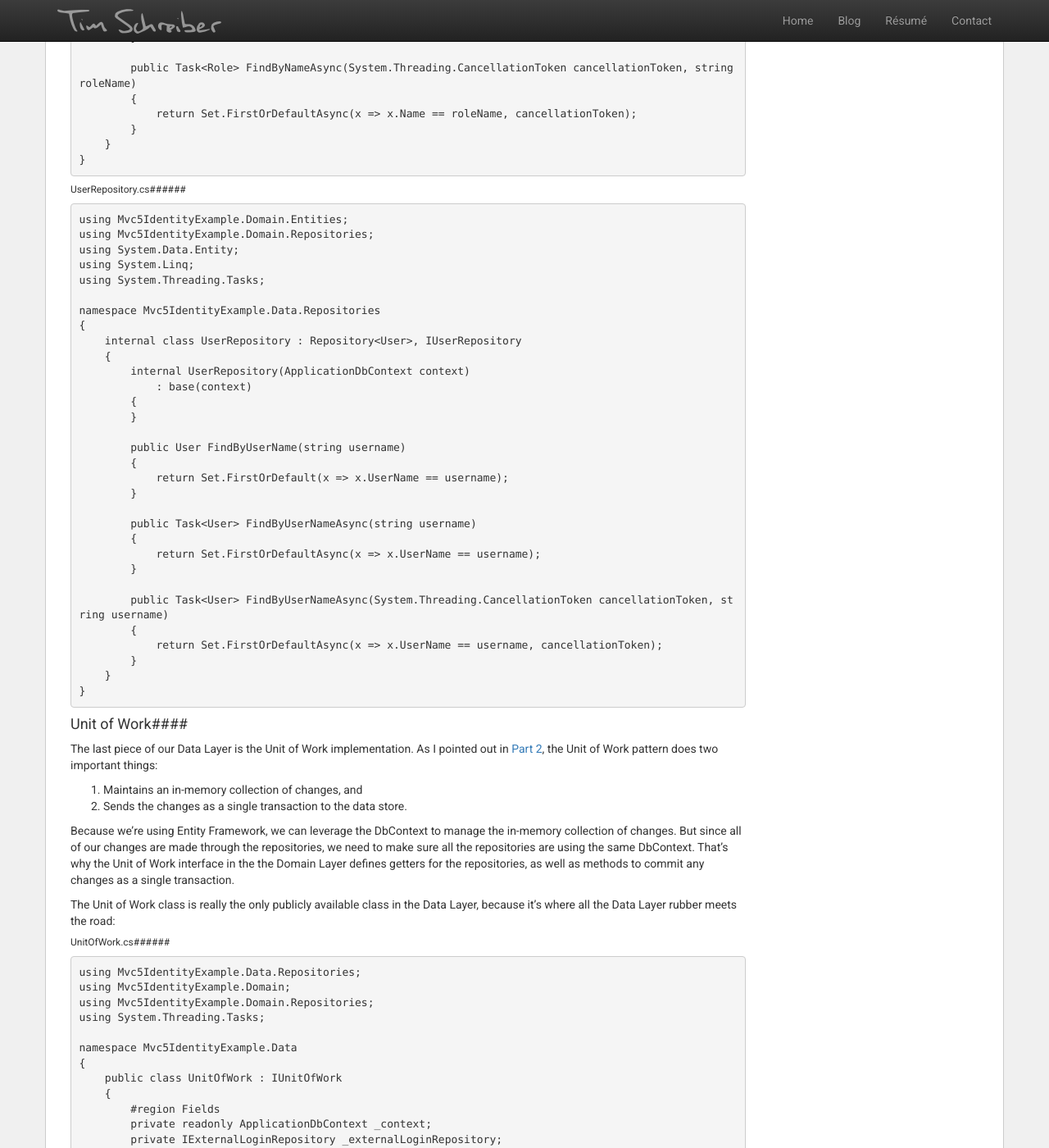
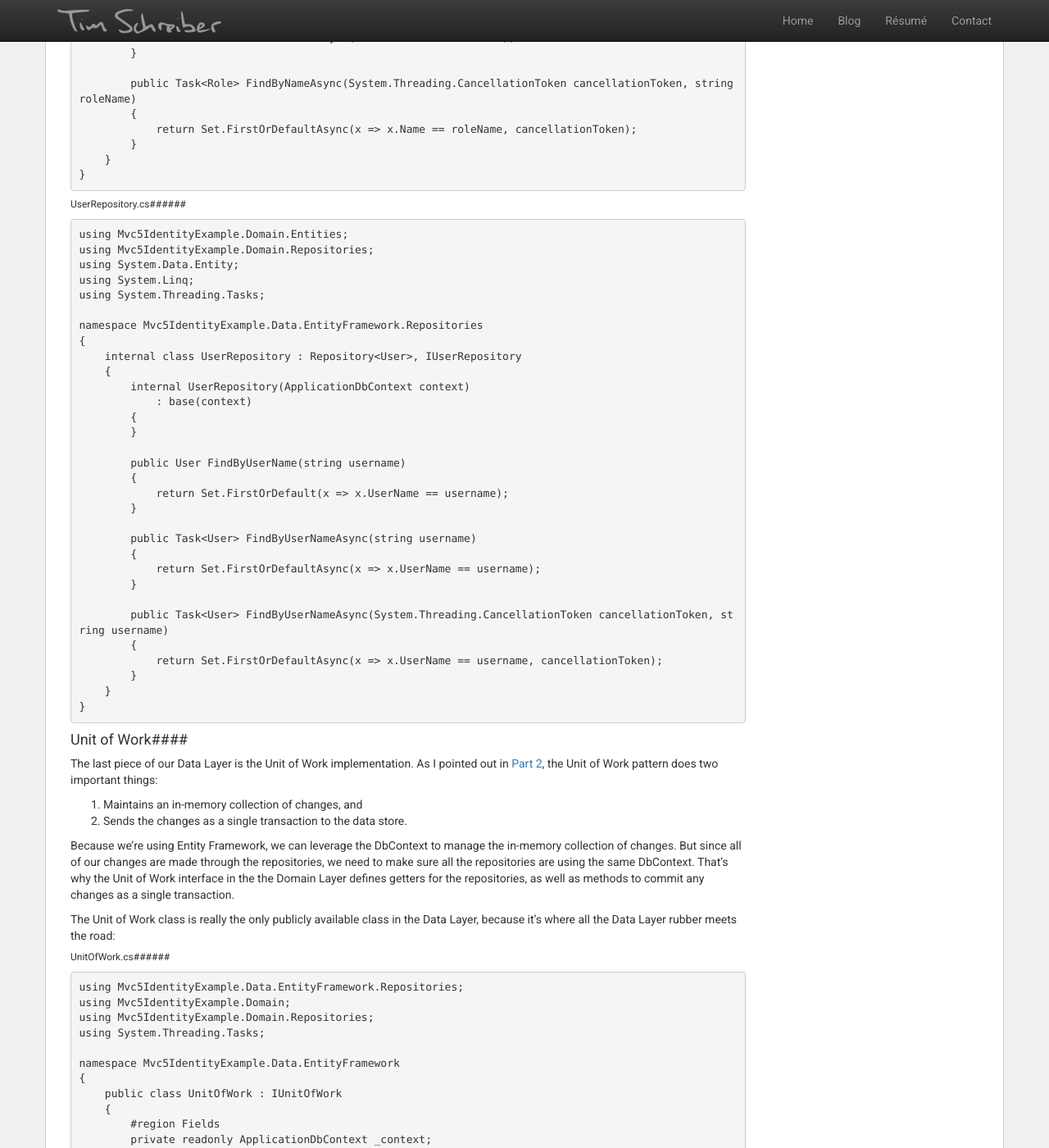
Before and after one commit to timschreiber/timschreiber.github.com, a Jekyll site: the page built from _posts/2015-01-26-persistence-ignorant-asp-net-identity-with-patterns-part-3.md, in a window 1280 px wide and 1400 px high, scrolled down 8020 px. Shown: the whole window at 82% size. Built offline with Jekyll 4.4.1, drawn with Linux system fonts in a browser that asks for light colours; nearby versions of some CDN libraries; comment, search, counter and statistics services are not loaded; some of the changed text lies outside the part shown.

Commit message:
Updated code to make sure it matches project

```diff
--- a/_posts/2015-01-26-persistence-ignorant-asp-net-identity-with-patterns-part-3.md
+++ b/_posts/2015-01-26-persistence-ignorant-asp-net-identity-with-patterns-part-3.md
@@ -198,7 +198,8 @@ We have four entities, so we'll need four configuration classes:
 
                 HasMany(x => x.Roles)
                     .WithMany(x => x.Users)
-                    .Map(x => {
+                    .Map(x =>
+                    {
                         x.ToTable("UserRole");
                         x.MapLeftKey("UserId");
                         x.MapRightKey("RoleId");
@@ -221,16 +222,16 @@ The next piece in our Entity Framework Data Layer is the DbContext. Nothing out
 
 ######ApplicationDbContext.cs######
 
-    using Mvc5IdentityExample.Data.Configuration;
+    using Mvc5IdentityExample.Data.EntityFramework.Configuration;
     using Mvc5IdentityExample.Domain.Entities;
     using System.Data.Entity;
 
-    namespace Mvc5IdentityExample.Data
+    namespace Mvc5IdentityExample.Data.EntityFramework
     {
         internal class ApplicationDbContext : DbContext
         {
             internal ApplicationDbContext(string nameOrConnectionString)
-                :base(nameOrConnectionString)
+                : base(nameOrConnectionString)
             {
             }
 
@@ -363,7 +364,7 @@ The entity-specific repository classes extend the generic repository class and i
     using System.Threading;
     using System.Threading.Tasks;
 
-    namespace Mvc5IdentityExample.Data.Repositories
+    namespace Mvc5IdentityExample.Data.EntityFramework.Repositories
     {
         internal class ExternalLoginRepository : Repository<ExternalLogin>, IExternalLoginRepository
         {
@@ -397,7 +398,7 @@ The entity-specific repository classes extend the generic repository class and i
     using System.Linq;
     using System.Threading.Tasks;
 
-    namespace Mvc5IdentityExample.Data.Repositories
+    namespace Mvc5IdentityExample.Data.EntityFramework.Repositories
     {
         internal class RoleRepository : Repository<Role>, IRoleRepository
         {
@@ -431,7 +432,7 @@ The entity-specific repository classes extend the generic repository class and i
     using System.Linq;
     using System.Threading.Tasks;
 
-    namespace Mvc5IdentityExample.Data.Repositories
+    namespace Mvc5IdentityExample.Data.EntityFramework.Repositories
     {
         internal class UserRepository : Repository<User>, IUserRepository
         {
@@ -470,12 +471,12 @@ The Unit of Work class is really the only publicly available class in the Data L
 
 ######UnitOfWork.cs######
 
-    using Mvc5IdentityExample.Data.Repositories;
+    using Mvc5IdentityExample.Data.EntityFramework.Repositories;
     using Mvc5IdentityExample.Domain;
     using Mvc5IdentityExample.Domain.Repositories;
     using System.Threading.Tasks;
 
-    namespace Mvc5IdentityExample.Data
+    namespace Mvc5IdentityExample.Data.EntityFramework
     {
         public class UnitOfWork : IUnitOfWork
         {
@@ -700,10 +701,6 @@ We are so close to having a working application that uses design patterns and be
 Until then, happy coding!
 
 
-
-
-
-
 [1]: http://www.asp.net/identity
 [2]: /2015/01/14/persistence-ignorant-asp-net-identity-with-patterns-part-1/
 [3]: /2015/01/25/persistence-ignorant-asp-net-identity-with-patterns-part-2/
```
Also changed, not shown: _posts/2015-01-25-persistence-ignorant-asp-net-identity-with-patterns-part-2.md (+7 -13 lines).
